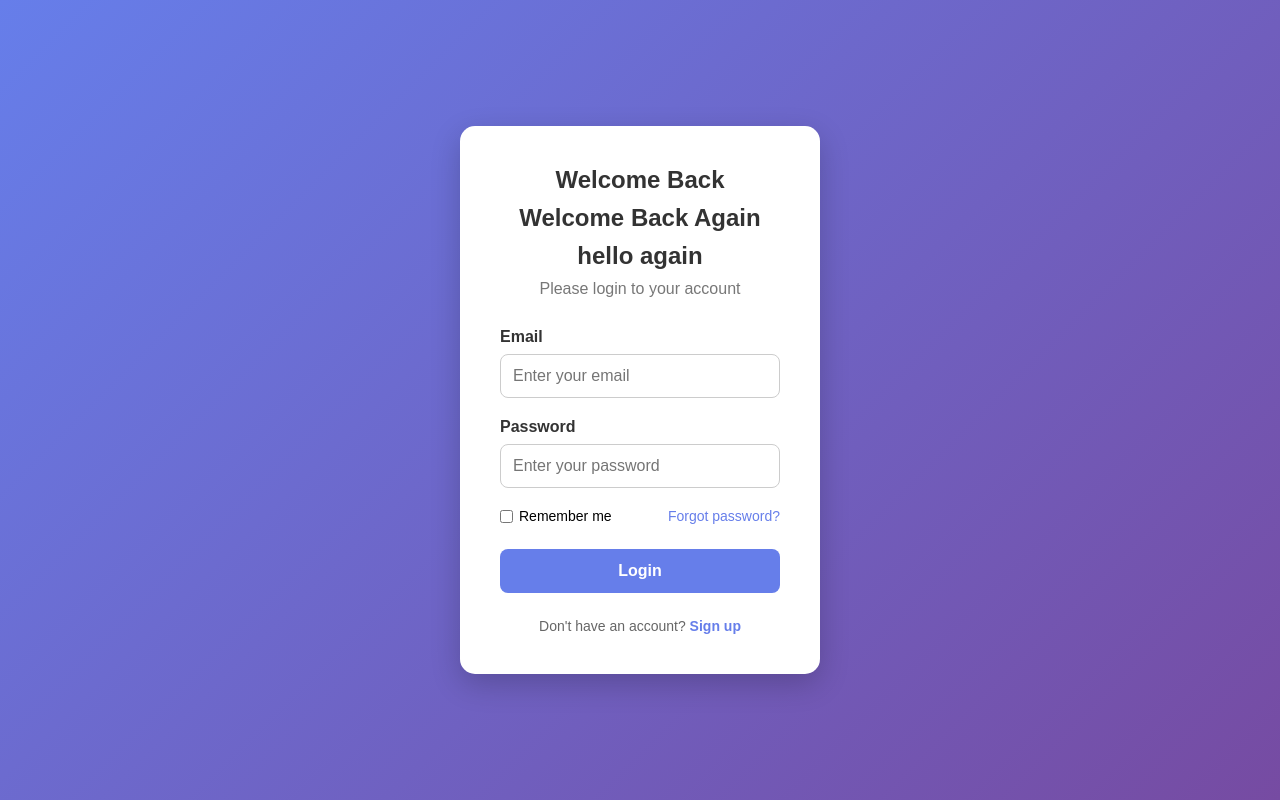
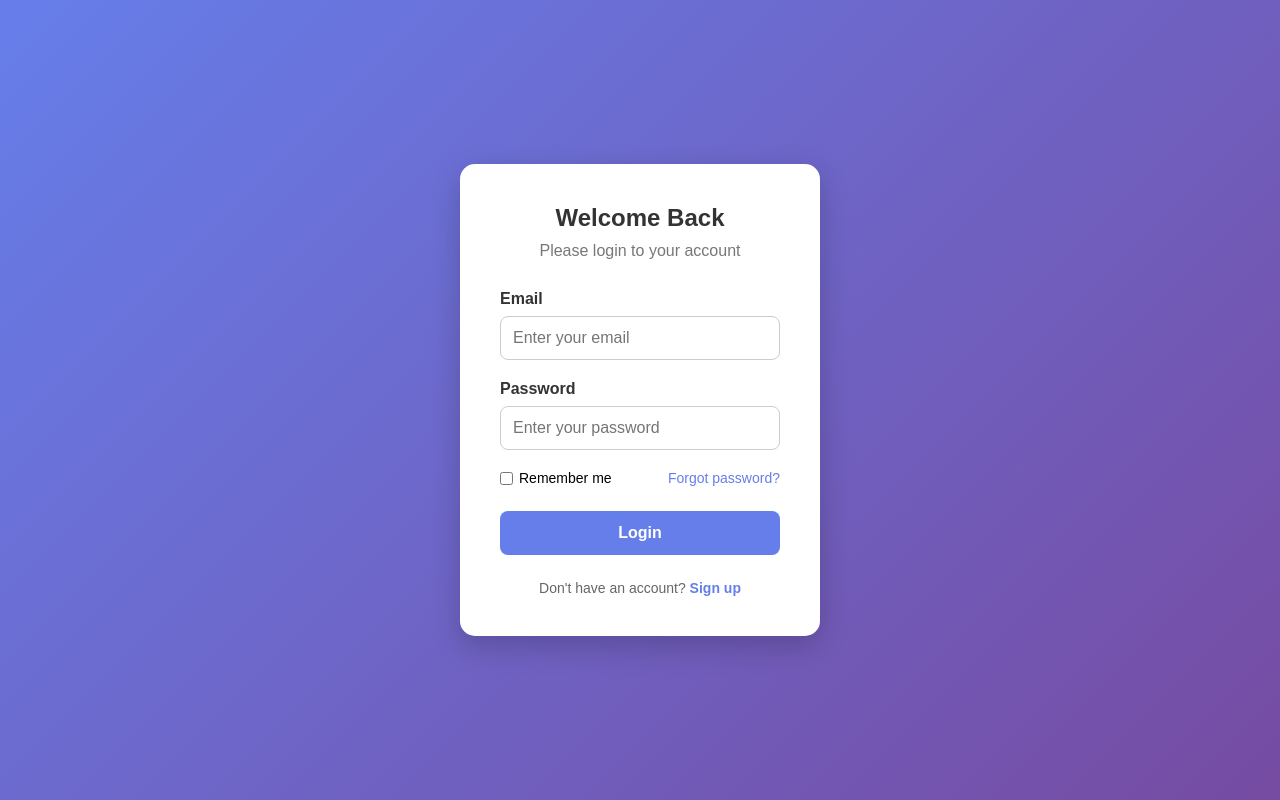
Before and after one commit to sudhitreddy/Student, a plain HTML site: page index.html in a window 1280 px wide. Drawn offline with Linux system fonts and the light colour scheme.

Commit message:
change in index file

```diff
--- a/index.html
+++ b/index.html
@@ -144,8 +144,6 @@
     <div class="login-box">
 
       <h2>Welcome Back</h2>
-      <h2>Welcome Back Again</h2>
-      <h2>hello again</h2>
       <p class="subtitle">Please login to your account</p>
 
       <form action="#" method="post">
```
